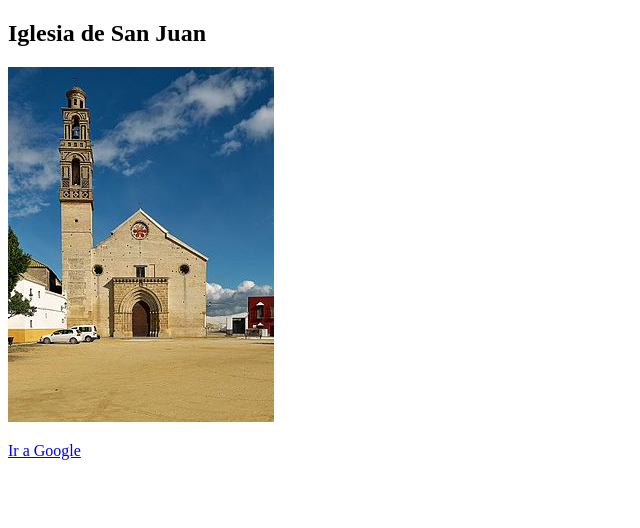
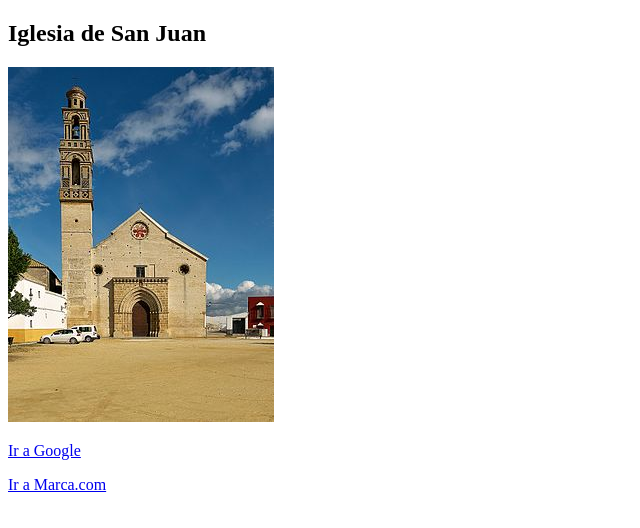
Before and after one commit to virginiogb/daw05_tarea_vgb, a plain HTML site: page index.html in a window 1280 px wide. Shown: the whole page, without its empty margins (0-640 px from the left). Drawn offline with Linux system fonts and the light colour scheme.

Commit message:
Agregamos link a marca.com

```diff
--- a/index.html
+++ b/index.html
@@ -12,5 +12,8 @@
     <p>
       <a href="https://www.google.es/">Ir a Google</a>
     </p>
+    <p>
+      <a href="https://www.marca.com/">Ir a Marca.com</a>
+    </p>
   </body>
 </html>
```
